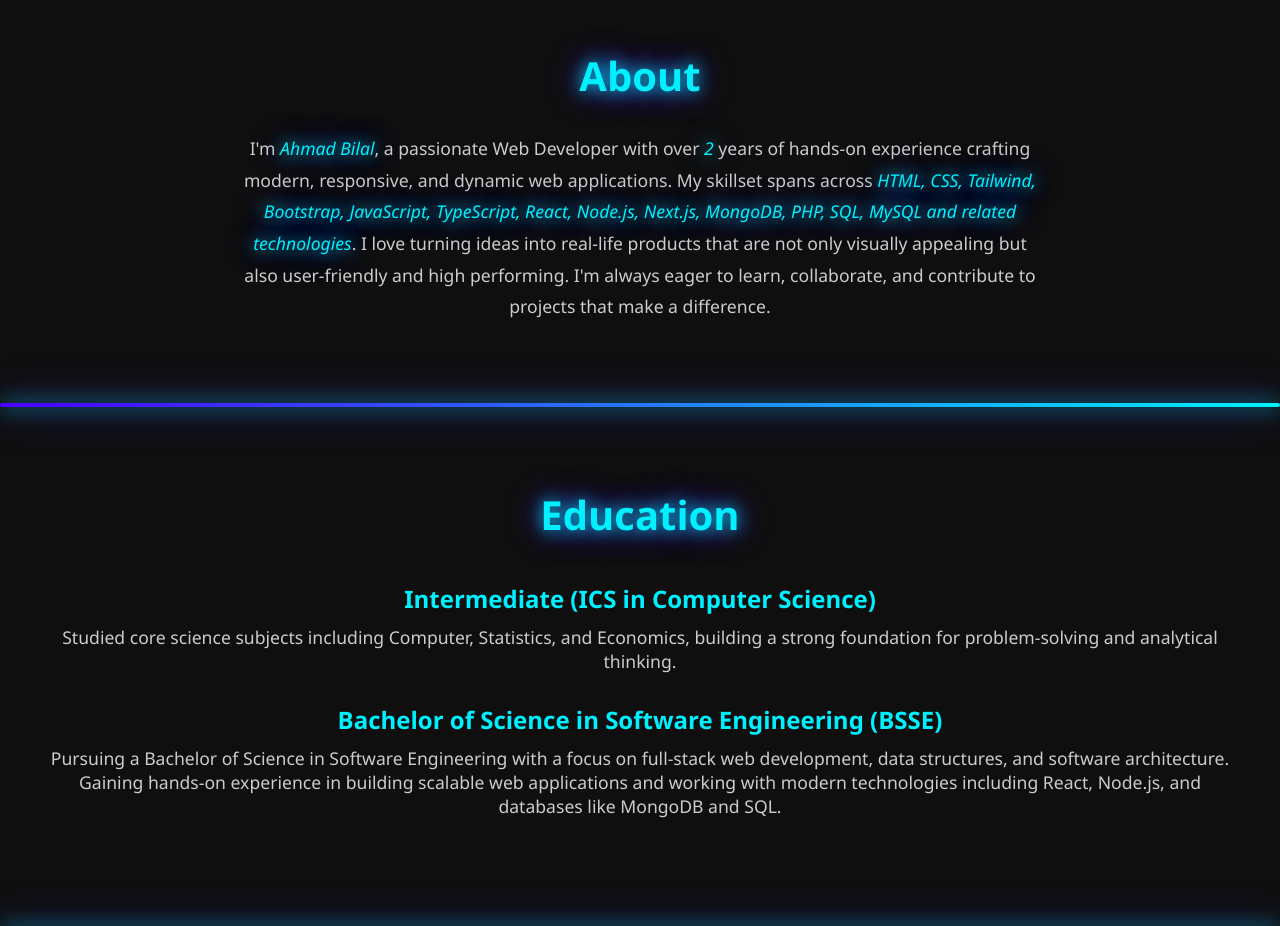
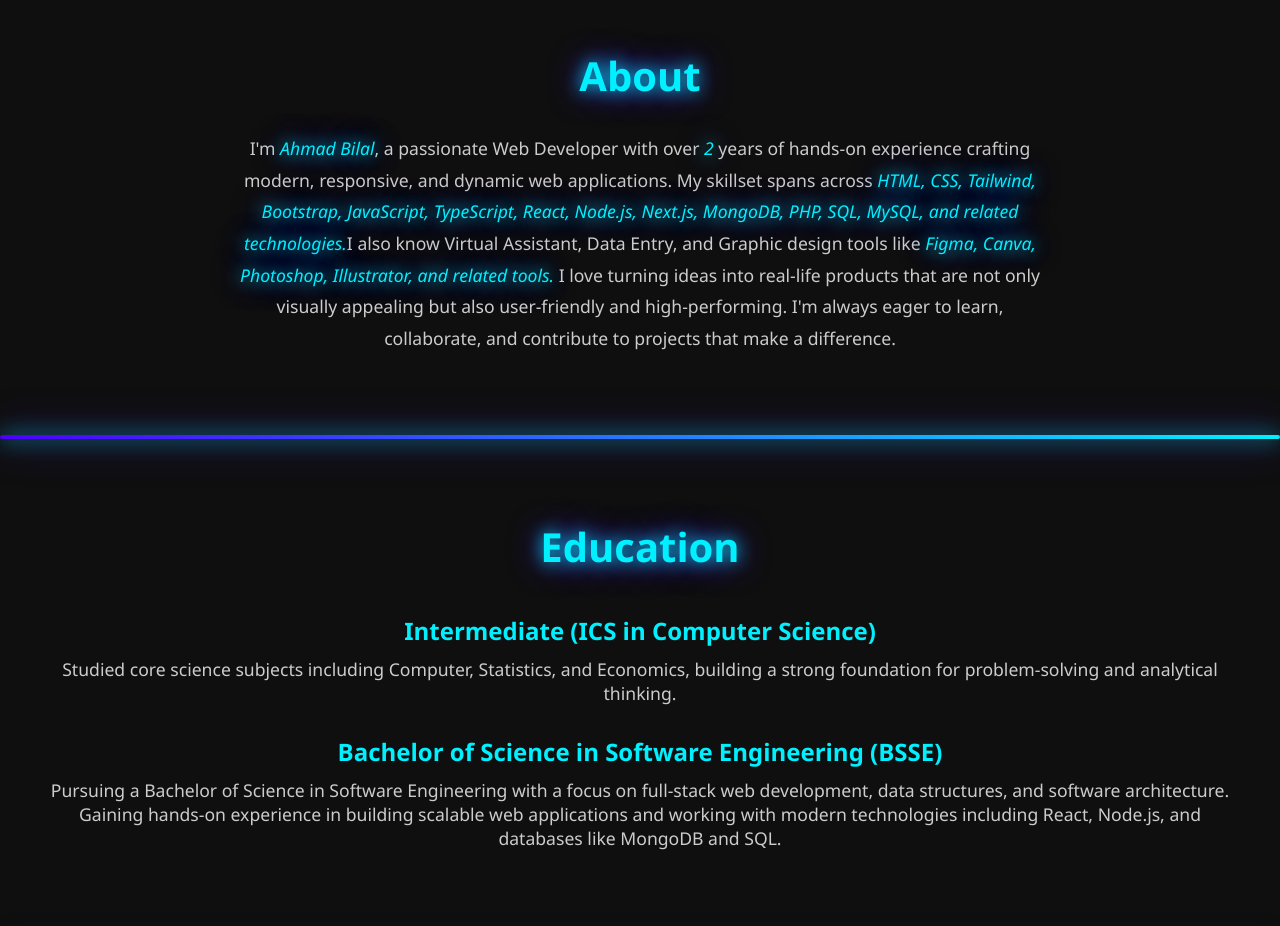
Before and after one commit to ahmadbilal-kh/portfolio, a React (Create React App) app: page / in a window 1280 px wide. Shown: the part 840-1766 px from the top of the page. Built offline with nearby package versions, Linux system fonts and the light colour scheme.

Commit message:
add graphic and related skills

```diff
--- a/src/components/About.js
+++ b/src/components/About.js
@@ -14,10 +14,12 @@ const About = () => {
           <span className="glow-name">
             {" "}
             HTML, CSS, Tailwind, Bootstrap, JavaScript, TypeScript, React,
-            Node.js, Next.js, MongoDB, PHP, SQL, MySQL and related technologies
+            Node.js, Next.js, MongoDB, PHP, SQL, MySQL, and related technologies.
           </span>
-          . I love turning ideas into real-life products that are not only
-          visually appealing but also user-friendly and high performing. I'm
+          I also know Virtual Assistant, Data Entry, and Graphic design tools like <span className="glow-name">
+            {" "} Figma, Canva, Photoshop, Illustrator, and related tools. </span>
+          I love turning ideas into real-life products that are not only
+          visually appealing but also user-friendly and high-performing. I'm
           always eager to learn, collaborate, and contribute to projects that
           make a difference.
         </p>
```
